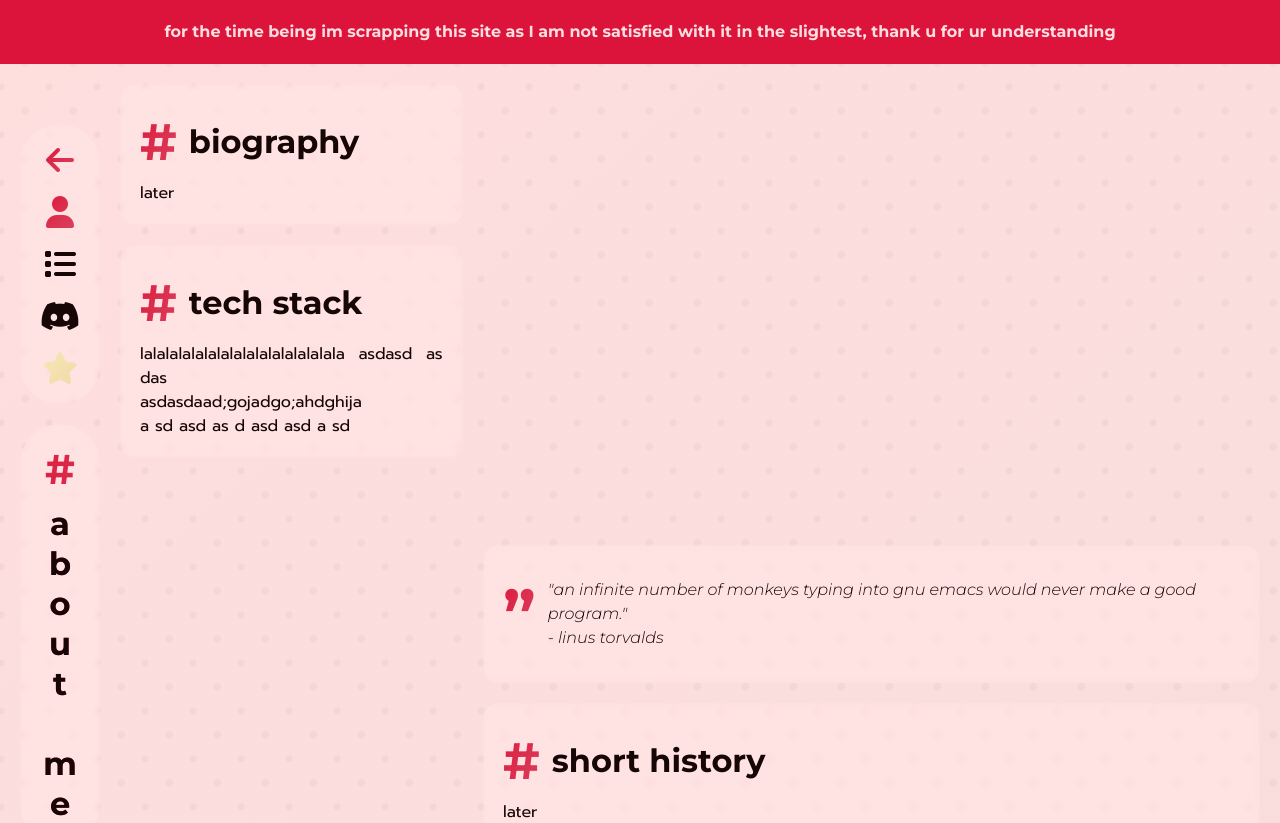
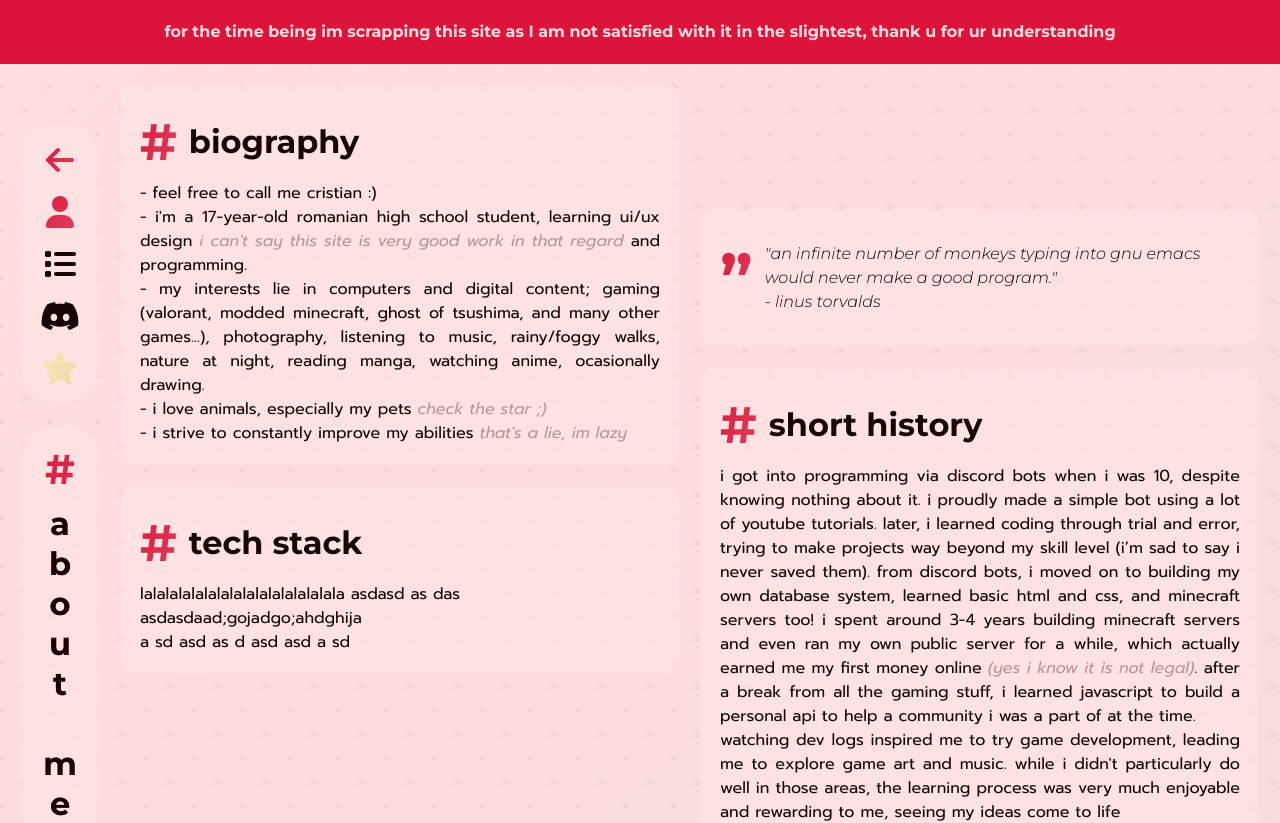
Before and after one commit to chixirra/personal-website, a Vue app: page /about in a window 1280 px wide. Shown: the top 823 px of the page. Built offline with nearby package versions, Linux system fonts and the light colour scheme.

Commit message:
Update config.ts

```diff
--- a/src/config.ts
+++ b/src/config.ts
@@ -57,9 +57,7 @@ export default {
       randomQuote: {
         enabled: true, // enable the random quote widget
       },
-      biography: 'later',
-      shortHistory: 'later',
-      /* biography: `- feel free to call me cristian :) <br />
+      biography: `- feel free to call me cristian :) <br />
             - I'm a 17-year-old Romanian high school
             student, learning UI/UX design
             <span class="italic opacity-33">i can't say this site is very good work in that regard</span>
@@ -83,7 +81,7 @@ export default {
             time. <br> Watching dev logs inspired me to try game development, leading me to
             explore game art and music. While I didn't particularly do well in those areas, the
             learning process was very much enjoyable and rewarding to me, seeing my ideas come to
-            life`, */
+            life`,
       // i would recommend not keeping this very short because it will look weird on larger screens afterwards
     },
   },
```
